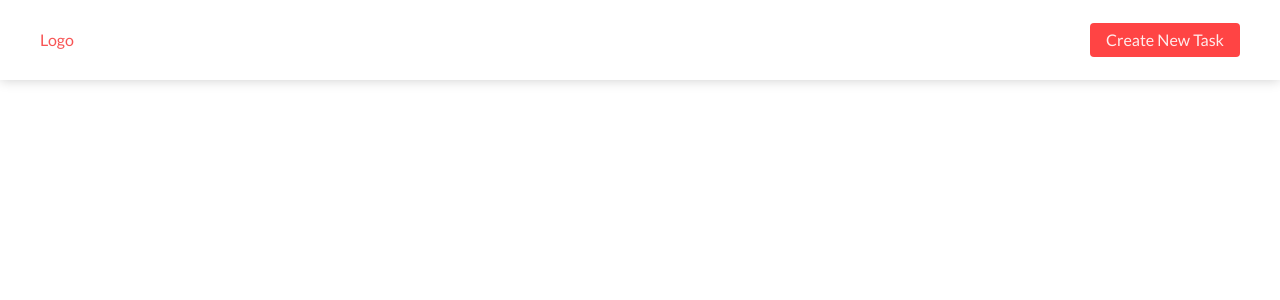
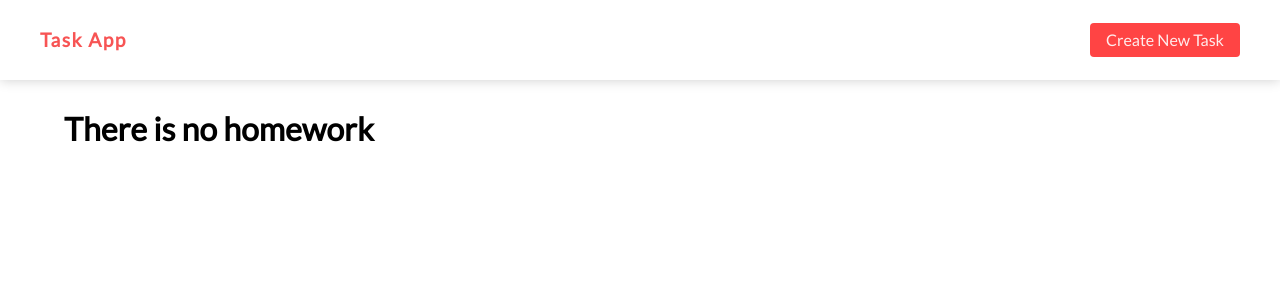
Before and after one commit to EribertoSG/CRUD, a Next.js app: page / in a window 1280 px wide. Shown: the top 300 px of the page. Built offline with nearby package versions, Linux system fonts and the light colour scheme.

Commit message:
Se agrego la accion de preguntarle al usuario si quiere o no eliminar la tarea, ademas se mostro en el home un mensaje de hay o no hay tareas. Se mejoro el logo.

```diff
--- a/src/components/context/taskContext.js
+++ b/src/components/context/taskContext.js
@@ -15,9 +15,11 @@ const TaskProvider = ({ children }) => {
         dispatch({ type: ADD_TASK, payload: { ...task, id: uuid() } })
     }
     const deleteTask = (id) => {
-        dispatch({ type: DELETE_TASK, payload: id })
+        const action = confirm('Are you sure to delete this task?')
+        if (action) {
+            dispatch({ type: DELETE_TASK, payload: id })
+        }
     }
-    //update task
     const updateTask = (id, task) => {
         dispatch({ type: UPDATE_TASK, payload: { ...task, id } })
     }
--- a/src/components/organisms/Navigation.jsx
+++ b/src/components/organisms/Navigation.jsx
@@ -10,7 +10,7 @@ const Navigation = () => {
                 <div className="header__container">
                     <div className="header__rigth">
                         <Link href='/'>
-                            <a>Logo</a>
+                            <a className="logo">Task App</a>
                         </Link>
                     </div>
                     <div className="header__letf">
--- a/src/pages/index.js
+++ b/src/pages/index.js
@@ -14,7 +14,9 @@ export default function Home() {
             </Head>
             <Layout>
                 <div className='grid'>
-                    {tasks.map((t, index) => (
+                    {tasks.length == 0
+                        ? <h1 className='no-homework'>There is no homework</h1>
+                        : tasks.map((t, index) => (
                             <Card
                                 key={index + 1}
                                 index={index + 1}
--- /dev/null
+++ b/src/scss/components/_text.scss
@@ -0,0 +1,5 @@
+.no-homework {
+    position: fixed;
+    top: calc($header-height + 2rem);
+    left: 4rem;
+}
--- a/src/scss/layout/_navigation.scss
+++ b/src/scss/layout/_navigation.scss
@@ -19,3 +19,9 @@
     height: 100%;
     width: 100%;
 }
+
+.logo {
+    font-size: 1.2rem;
+    font-weight: 700;
+    letter-spacing: 1.5px;
+}
--- a/src/scss/main.scss
+++ b/src/scss/main.scss
@@ -12,3 +12,4 @@
 @import './components/button';
 @import './components/modal';
 @import './components/form';
+@import './components/text';
```
Lines whose indentation alone changed are shown as unchanged.
